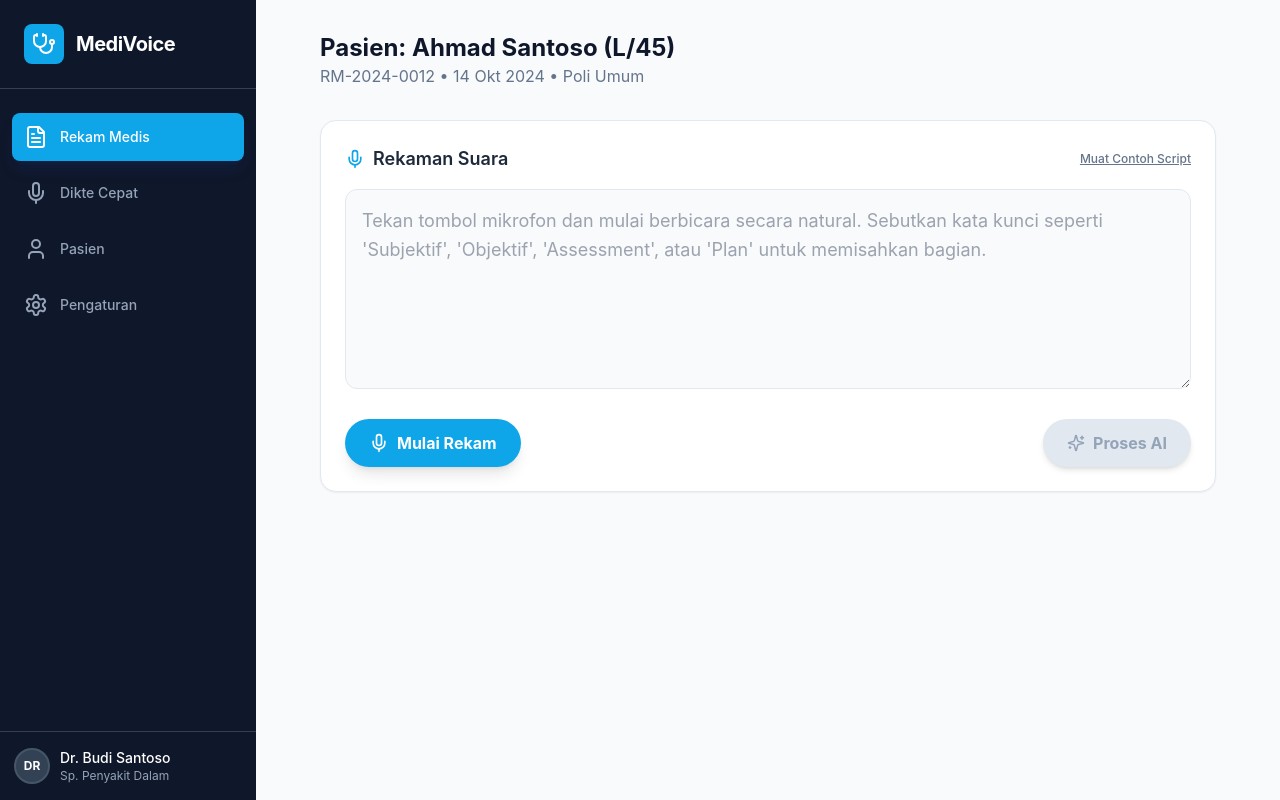
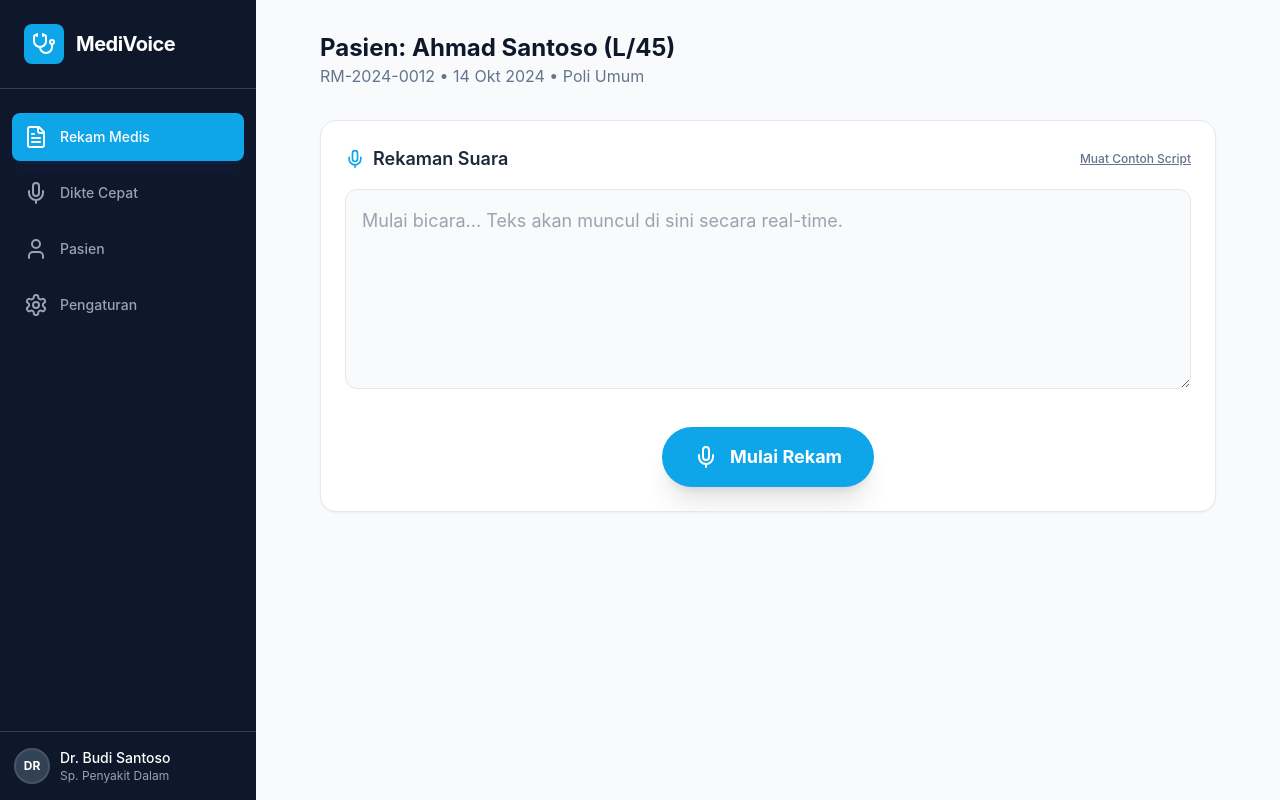
Before and after one commit to iqbalhanif/doctor-emr-voice, a React (Vite) app: page / in a window 1280 px wide. Built offline with nearby package versions, Linux system fonts and the light colour scheme.

Commit message:
Add smart AI and unified UI

```diff
--- a/src/components/SOAPEditor.jsx
+++ b/src/components/SOAPEditor.jsx
@@ -30,6 +30,7 @@ const SOAPSection = ({ title, value, onChange, isActive, onFocus }) => (
 const SOAPEditor = () => {
     const [mode, setMode] = useState('raw'); // 'raw' or 'parsed'
     const [rawText, setRawText] = useState('');
+    const [isProcessing, setIsProcessing] = useState(false);
     const [soapData, setSoapData] = useState({
         subjective: '',
         objective: '',
@@ -39,18 +40,38 @@ const SOAPEditor = () => {
 
     const { isListening, transcript, startListening, stopListening, resetTranscript, error } = useSpeechRecognition();
 
-    // Update raw text when transcript changes
+    // Real-time transcript update
     useEffect(() => {
         if (transcript) {
-            setRawText(prev => prev + (prev ? ' ' : '') + transcript);
+            // We append the NEW transcript to the existing rawText
+            // Note: This logic assumes 'transcript' is the diff or final result of a segment
+            // Ideally, we want to append only when a sentence is finalized or continuously update partials.
+            // For simplicity in this demo with 'continuous: true', we rely on useSpeechRecognition clearing transcript after we consume it.
+
+            setRawText(prev => prev + ' ' + transcript);
             resetTranscript();
         }
     }, [transcript, resetTranscript]);
 
+    const handleToggleRecording = () => {
+        if (isListening) {
+            stopListening();
+            setIsProcessing(true);
+            // Simulate small delay for "AI Processing" feeling
+            setTimeout(() => {
+                handleProcessAI();
+                setIsProcessing(false);
+            }, 800);
+        } else {
+            startListening();
+        }
+    };
+
     const handleProcessAI = () => {
+        // Process the current rawText
         const parsed = parseFullTranscript(rawText);
         setSoapData(parsed);
-        setMode('parsed');
+        setMode('parsed'); // Switch to view result
     };
 
     const loadExample = () => {
@@ -71,8 +92,16 @@ const SOAPEditor = () => {
                 </div>
             </div>
 
+            {isProcessing ? (
+                <div className="flex flex-col items-center justify-center p-12 bg-white rounded-2xl shadow-sm border border-slate-200 h-[300px]">
+                    <Sparkles className="animate-spin text-medical-blue mb-4" size={48} />
+                    <h3 className="text-xl font-bold text-slate-700">Memproses Catatan Medis...</h3>
+                    <p className="text-slate-500">Menghapus kata sambung & menyusun SOAP</p>
+                </div>
+            ) : (
+                <>
                     {/* RAW INPUT MODE */}
-            <div className={`transition-all duration-500 ${mode === 'raw' ? 'opacity-100' : 'opacity-100'}`}>
+                    <div className={`transition-all duration-500 ${mode === 'raw' ? 'block' : 'hidden'}`}>
                         <div className="bg-white rounded-2xl shadow-sm border border-slate-200 p-6 mb-8 relative overflow-hidden">
                             <div className="flex justify-between items-center mb-4">
                                 <h2 className="text-lg font-semibold text-slate-800 flex items-center gap-2">
@@ -87,30 +116,41 @@ const SOAPEditor = () => {
 
                             <textarea
                                 className="w-full min-h-[200px] p-4 bg-slate-50 rounded-xl border border-slate-200 focus:border-medical-blue focus:ring-1 focus:ring-medical-blue/50 transition-all resize-y text-lg leading-relaxed text-slate-700"
-                        placeholder="Tekan tombol mikrofon dan mulai berbicara secara natural. Sebutkan kata kunci seperti 'Subjektif', 'Objektif', 'Assessment', atau 'Plan' untuk memisahkan bagian."
+                                placeholder="Mulai bicara... Teks akan muncul di sini secara real-time."
                                 value={rawText}
                                 onChange={(e) => setRawText(e.target.value)}
                             />
 
-                    <div className="flex justify-between items-center mt-6">
+                            <div className="flex justify-center items-center mt-8">
                                 <button
-                            onClick={isListening ? stopListening : startListening}
-                            className={`flex items-center gap-2 px-6 py-3 rounded-full font-bold text-white transition-all shadow-lg hover:shadow-xl transform hover:-translate-y-0.5 ${isListening ? 'bg-red-500 animate-pulse' : 'bg-medical-blue'
+                                    onClick={handleToggleRecording}
+                                    className={`group relative flex items-center justify-center gap-3 px-8 py-4 rounded-full font-bold text-white transition-all duration-300 shadow-xl transform hover:scale-105 ${isListening
+                                            ? 'bg-red-500 hover:bg-red-600 pr-6 pl-6'
+                                            : 'bg-medical-blue hover:bg-indigo-600'
                                         }`}
                                 >
-                            {isListening ? <><MicOff size={20} /> Stop Rekam</> : <><Mic size={20} /> Mulai Rekam</>}
+                                    {isListening ? (
+                                        <>
+                                            <div className="w-3 h-3 bg-white rounded-sm animate-pulse" />
+                                            <span className="text-lg">Stop & Proses AI</span>
+                                        </>
+                                    ) : (
+                                        <>
+                                            <Mic size={24} className="group-hover:animate-bounce" />
+                                            <span className="text-lg">{rawText ? 'Lanjutkan Rekam' : 'Mulai Rekam'}</span>
+                                        </>
+                                    )}
                                 </button>
 
+                                {/* Manual Process Button if text exists but not recording */}
+                                {!isListening && rawText && (
                                     <button
                                         onClick={handleProcessAI}
-                            disabled={!rawText}
-                            className={`flex items-center gap-2 px-6 py-3 rounded-full font-bold transition-all shadow-md transform hover:-translate-y-0.5 ${!rawText
-                                ? 'bg-slate-200 text-slate-400 cursor-not-allowed'
-                                : 'bg-indigo-600 text-white hover:bg-indigo-700 hover:shadow-indigo-500/30'
-                                }`}
+                                        className="absolute right-6 flex items-center gap-2 text-indigo-600 font-bold hover:bg-indigo-50 px-4 py-2 rounded-lg transition-colors"
                                     >
-                            <Sparkles size={18} /> Proses AI
+                                        <Sparkles size={18} /> Proses Manual
                                     </button>
+                                )}
                             </div>
                         </div>
                     </div>
@@ -119,7 +159,7 @@ const SOAPEditor = () => {
                     {mode === 'parsed' && (
                         <div className="animate-in fade-in slide-in-from-bottom-8 duration-500">
                             <div className="flex items-center gap-2 mb-4 text-slate-500">
-                        <ArrowRight size={16} /> <span className="text-sm font-medium uppercase tracking-wider">Hasil Ekstraksi SOAP</span>
+                                <ArrowRight size={16} /> <span className="text-sm font-medium uppercase tracking-wider">Hasil Ekstraksi SOAP (AI Enhanced)</span>
                             </div>
 
                             <div className="grid grid-cols-1 md:grid-cols-2 gap-6 mb-8">
@@ -162,6 +202,8 @@ const SOAPEditor = () => {
                             </div>
                         </div>
                     )}
+                </>
+            )}
         </div>
     );
 };
--- a/src/utils/soapParser.js
+++ b/src/utils/soapParser.js
@@ -22,6 +22,21 @@ export const parseTranscript = (text, currentSection) => {
     return { action: 'APPEND', text };
 };
 
+const STOP_WORDS = new Set([
+    'yang', 'dan', 'di', 'ke', 'dari', 'ini', 'itu', 'pada', 'untuk', 'adalah',
+    'sebagai', 'dengan', 'dalam', 'atas', 'karena', 'jika', 'namun', 'tetapi',
+    'atau', 'pun', 'juga', 'sudah', 'telah', 'sedang', 'akan', 'bisa', 'dapat',
+    'harus', 'oleh', 'serta', 'lalu', 'kemudian', 'saat', 'ketika', 'sehingga',
+    'agar', 'supaya', 'seperti', 'tersebut', 'apakah', 'bagaimana'
+]);
+
+const cleanText = (text) => {
+    return text
+        .split(' ')
+        .filter(word => !STOP_WORDS.has(word.toLowerCase().replace(/[:.,]/g, '')))
+        .join(' ');
+};
+
 export const parseFullTranscript = (text) => {
     const result = {
         subjective: '',
@@ -31,50 +46,24 @@ export const parseFullTranscript = (text) => {
     };
 
     const lowerText = text.toLowerCase();
-
-    // Find indices of keywords
-    // We look for the first occurrence of any keyword group
-    const findIndex = (keywordGroups) => {
-        let index = -1;
-        let matchLength = 0;
-
-        for (const keywords of keywordGroups) {
-            for (const k of keywords) {
-                const idx = lowerText.indexOf(k);
-                // We want the earliest occurrence that hasn't been found before?
-                // Actually, simple REGEX approach might be better for "Split by delimiter"
-            }
-        }
-    };
-
-    // Simpler Regex Approach: Split the text by known headers
-    // 1. Normalize text
-    // 2. We need to identify sections.
-    // Let's iterate through the text and see which section we are in.
-
-    let currentSection = 'subjective'; // Default start
-
-    // We will split by words and check triggers
-    // This is a naive but effective parser for the "Demo"
-
-    const words = text.split(' ');
+    const words = text.split(/\s+/);
     let buffer = [];
+    let currentSection = 'subjective';
 
     words.forEach(word => {
-        const lowerWord = word.toLowerCase().replace(/[:.,]/g, ''); // strip punctuation for check
-
+        const cleanWord = word.toLowerCase().replace(/[:.,]/g, '');
         let newSection = null;
 
-        // Check if this word triggers a section switch
-        if (COMMANDS.subjective.includes(lowerWord)) newSection = 'subjective';
-        else if (COMMANDS.objective.includes(lowerWord)) newSection = 'objective';
-        else if (COMMANDS.assessment.includes(lowerWord)) newSection = 'assessment';
-        else if (COMMANDS.plan.includes(lowerWord)) newSection = 'plan';
+        if (COMMANDS.subjective.includes(cleanWord)) newSection = 'subjective';
+        else if (COMMANDS.objective.includes(cleanWord)) newSection = 'objective';
+        else if (COMMANDS.assessment.includes(cleanWord)) newSection = 'assessment';
+        else if (COMMANDS.plan.includes(cleanWord)) newSection = 'plan';
 
         if (newSection) {
-            // Dump buffer to current section
             if (buffer.length > 0) {
-                result[currentSection] += (result[currentSection] ? ' ' : '') + buffer.join(' ');
+                const sectionText = buffer.join(' ');
+                // Append cleaned text
+                result[currentSection] += (result[currentSection] ? ' ' : '') + cleanText(sectionText);
                 buffer = [];
             }
             currentSection = newSection;
@@ -83,9 +72,10 @@ export const parseFullTranscript = (text) => {
         }
     });
 
-    // Dump remaining
+    // Dump remaining buffer
     if (buffer.length > 0) {
-        result[currentSection] += (result[currentSection] ? ' ' : '') + buffer.join(' ');
+        const sectionText = buffer.join(' ');
+        result[currentSection] += (result[currentSection] ? ' ' : '') + cleanText(sectionText);
     }
 
     return result;
```
Also changed, not shown: 1 other file (tests, documents, lock files or other folders). Lines whose indentation alone changed are shown as unchanged.
